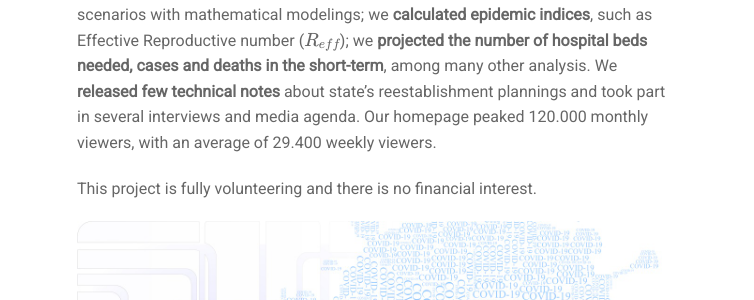
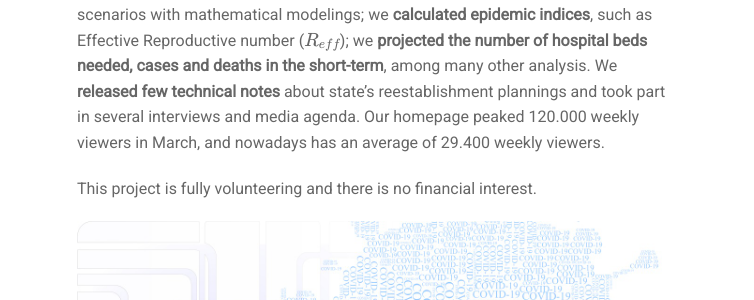
Before and after one commit to vsudbrack/vsudbrack.github.io, a Jekyll site: the page built from projects/obs.md, in a window 1280 px wide. Shown: the part 521-821 px from the top of the page, without its empty margins (263-1017 px from the left). Built offline with Jekyll 4.4.1, drawn with Linux system fonts in a browser that asks for light colours; nearby versions of some CDN libraries; formulas are drawn with MathJax 3; comment, search, counter and statistics services are not loaded.

Commit message:
Correction

```diff
--- a/projects/obs.md
+++ b/projects/obs.md
@@ -6,7 +6,7 @@ title: 'Observatório Covid-19 BR'
 
 I joined a group of over 50 trans-disciplinary researches in the **Observatório COVID-19 BR** (Observatory COVID-19 BR), a project meant to make real-time studies of COVID-19 data and micro-data, to inform population and guide authorities with scientific analysis in Brazil. We established partnerships with the Secretaries of Health of São Paulo State, 9 northeast Brazilian states (*Consórcio Nordeste*) and a few municipalities.
 
-We **applied statistical techniques**, such as *nowcasting*, to data; we simulated scenarios with mathematical modelings; we **calculated epidemic indices**, such as Effective Reproductive number ($$R_{eff}$$); we **projected the number of hospital beds needed, cases and deaths in the short-term**, among many other analysis. We **released few technical notes** about state's reestablishment plannings and took part in several interviews and media agenda. Our homepage peaked 120.000 monthly viewers, with an average of 29.400 weekly viewers.
+We **applied statistical techniques**, such as *nowcasting*, to data; we simulated scenarios with mathematical modelings; we **calculated epidemic indices**, such as Effective Reproductive number ($$R_{eff}$$); we **projected the number of hospital beds needed, cases and deaths in the short-term**, among many other analysis. We **released few technical notes** about state's reestablishment plannings and took part in several interviews and media agenda. Our homepage peaked 120.000 weekly viewers in March, and nowadays has an average of 29.400 weekly viewers.
 
 This project is fully volunteering and there is no financial interest.
 
```
